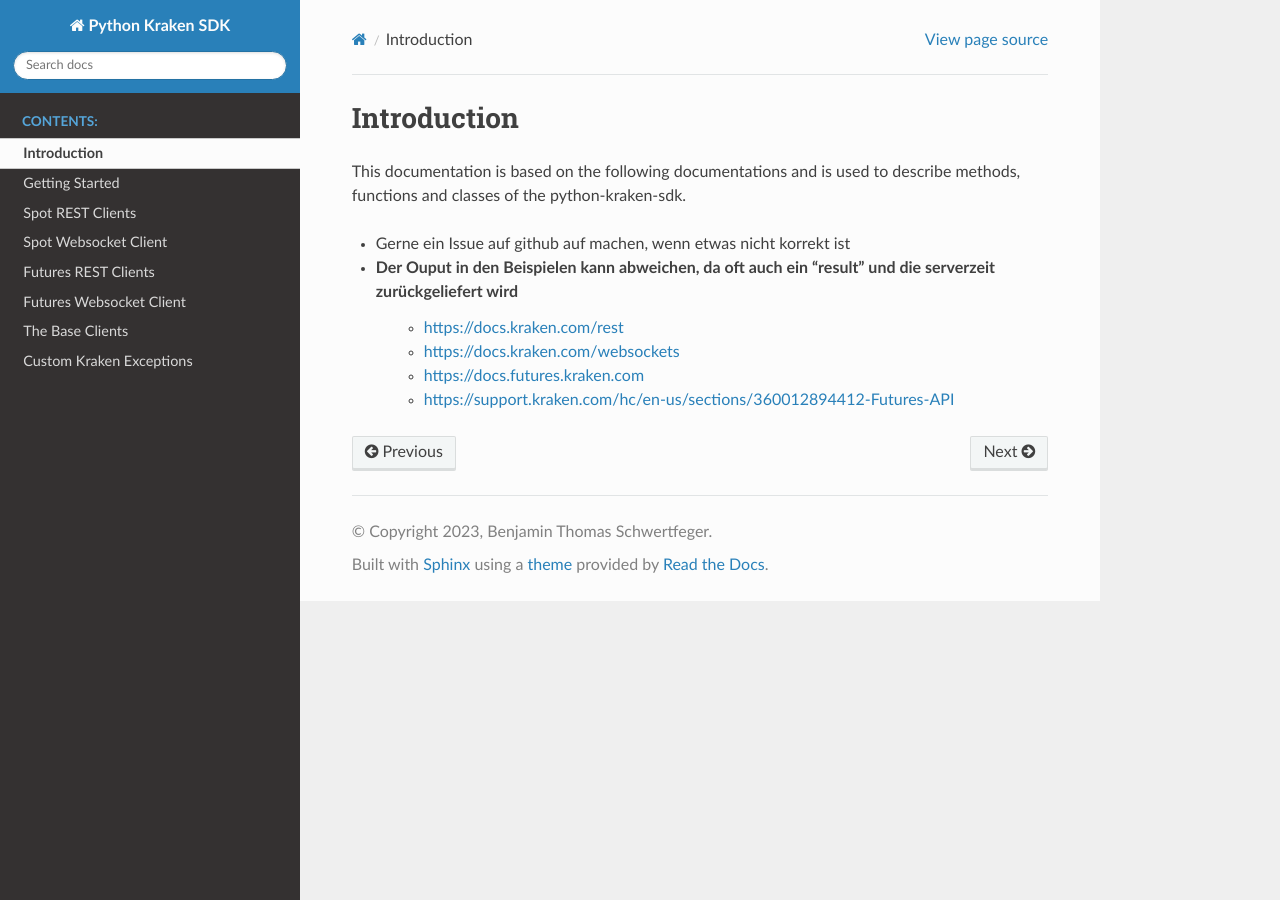
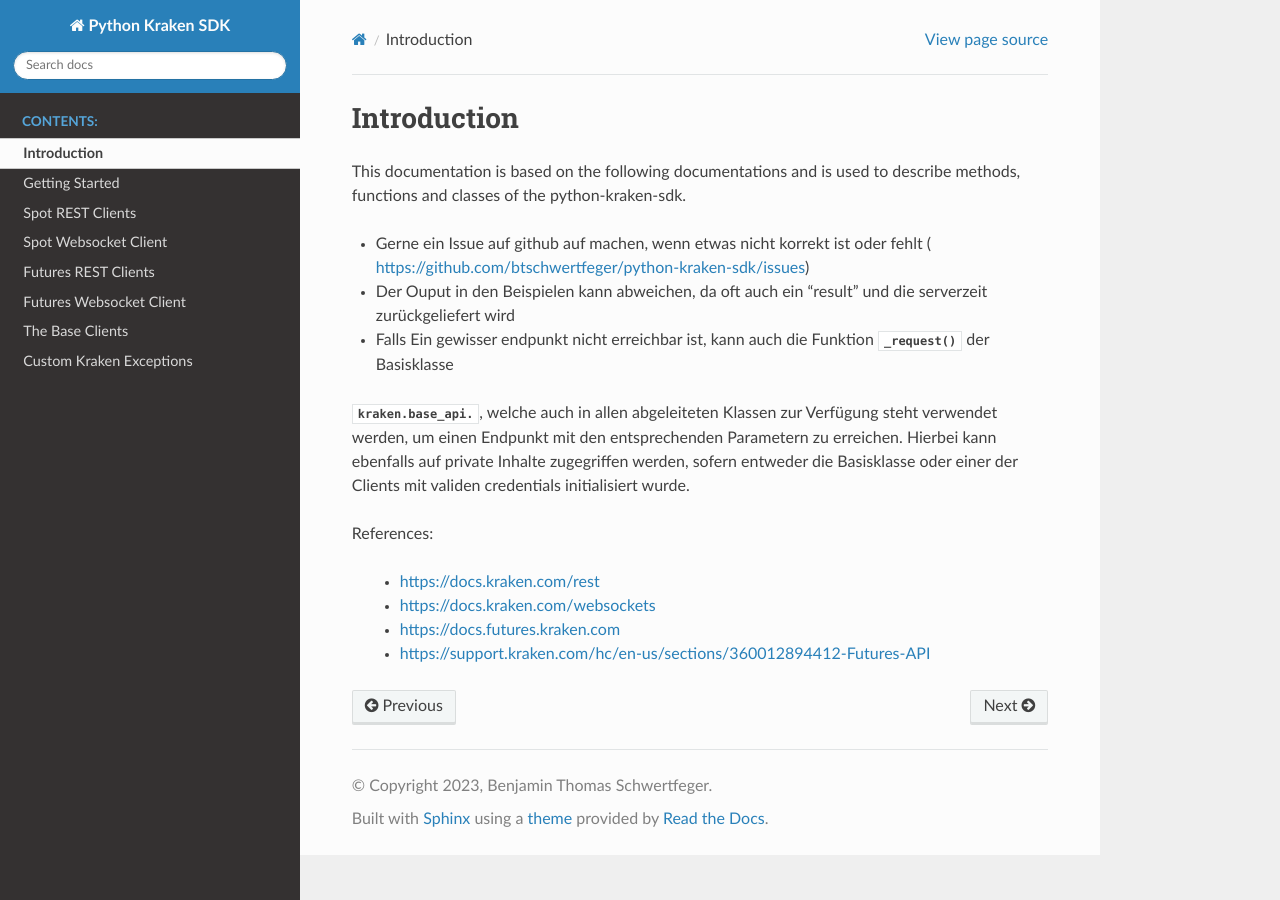
Before and after one commit to btschwertfeger/python-kraken-sdk, a Sphinx documentation site: the page built from docs/src/introduction/introduction.rst, in a window 1280 px wide. Built offline with Sphinx 7.4.7 and the Read the Docs theme 2.0.0, drawn with Linux system fonts in a browser that asks for light colours.

Commit message:
added docs requirements.txt

```diff
--- /dev/null
+++ b/docs/requirements.txt
@@ -0,0 +1,2 @@
+sphinx
+sphinx-rtd-theme
--- a/docs/src/introduction/introduction.rst
+++ b/docs/src/introduction/introduction.rst
@@ -3,8 +3,14 @@
 
 This documentation is based on the following documentations and is used to describe methods, functions and classes of the python-kraken-sdk.
 
-- Gerne ein Issue auf github auf machen, wenn etwas nicht korrekt ist
+- Gerne ein Issue auf github auf machen, wenn etwas nicht korrekt ist oder fehlt ( https://github.com/btschwertfeger/python-kraken-sdk/issues)
 - Der Ouput in den Beispielen kann abweichen, da oft auch ein "result" und die serverzeit zurückgeliefert wird
+- Falls Ein gewisser endpunkt nicht erreichbar ist, kann auch die Funktion :func:`_request` der Basisklasse
+:class:`kraken.base_api.`, welche auch in allen abgeleiteten Klassen zur Verfügung steht verwendet werden, um einen Endpunkt mit den entsprechenden Parametern zu erreichen. Hierbei
+kann ebenfalls auf private Inhalte zugegriffen werden, sofern entweder die Basisklasse oder einer der Clients mit validen credentials initialisiert wurde.
+
+References:
+
     - https://docs.kraken.com/rest
     - https://docs.kraken.com/websockets
     - https://docs.futures.kraken.com
```
